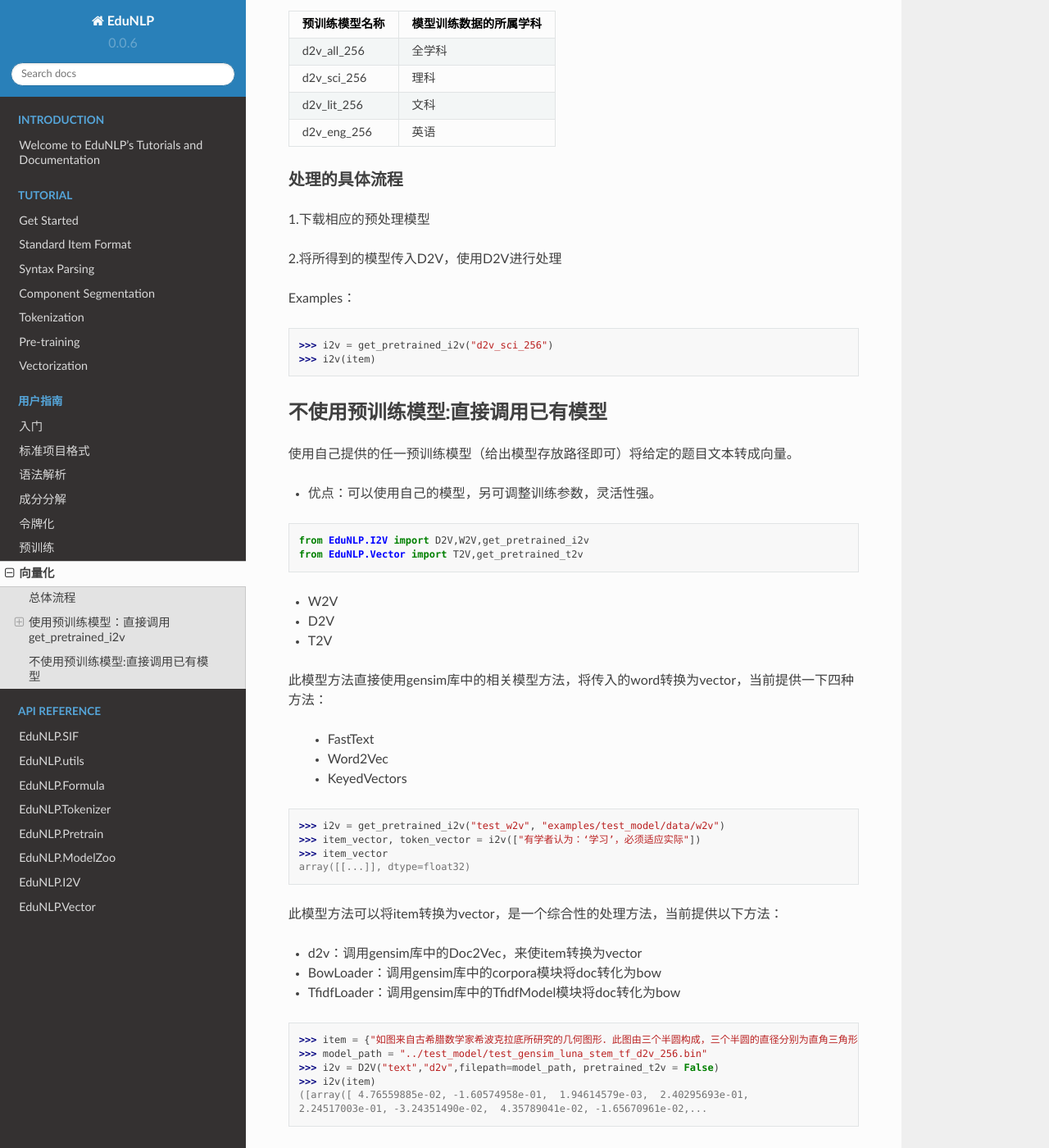
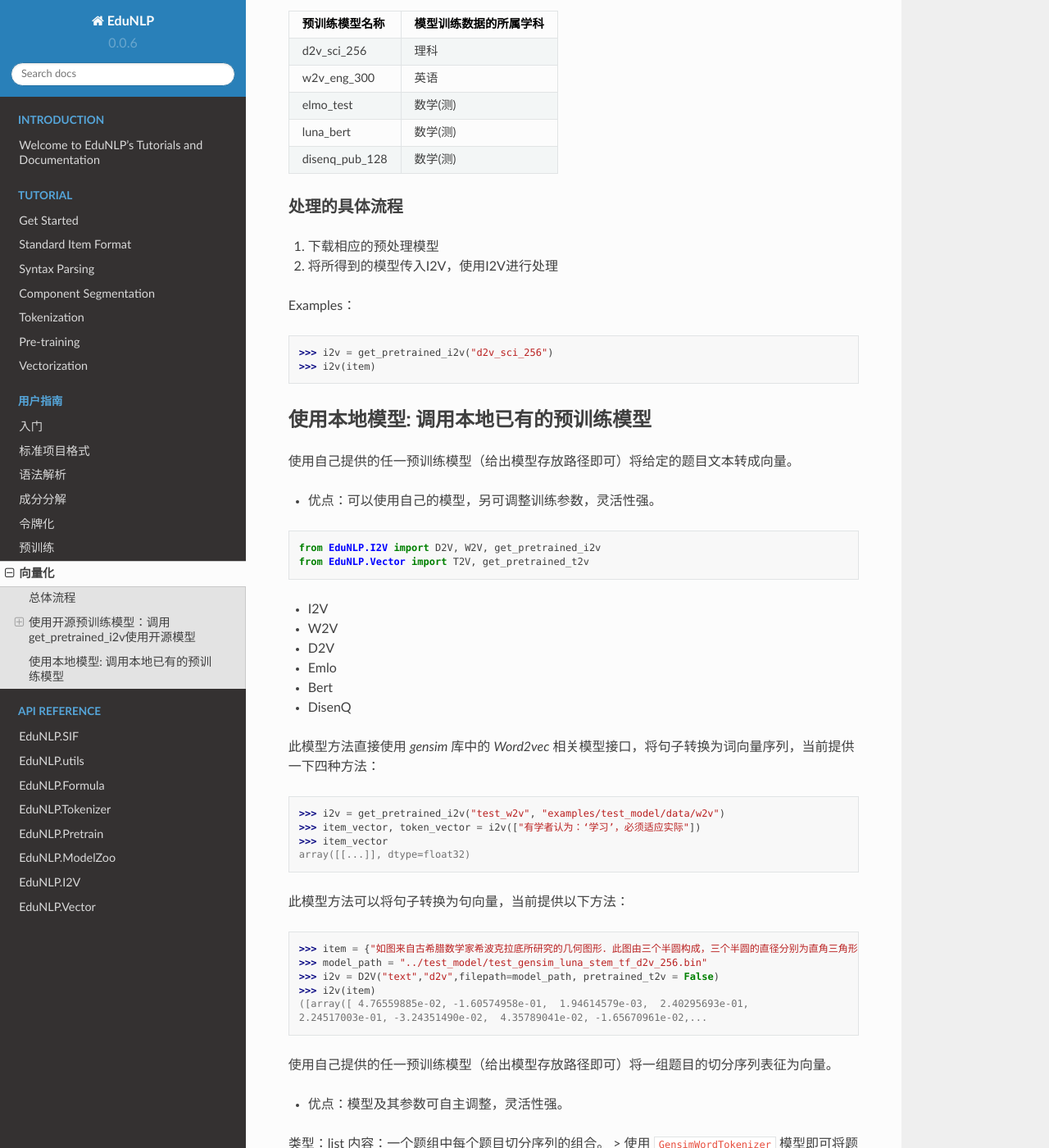
Before and after one commit to bigdata-ustc/EduNLP, a Sphinx documentation site: the page built from docs/source/tutorial/zh/vectorization.rst, in a window 1280 px wide and 1400 px high, scrolled down 902 px. Shown: the whole window at 82% size. Built offline with Sphinx 7.4.7 and the Read the Docs theme 2.0.0, drawn with Linux system fonts in a browser that asks for light colours; pages that are not in the unit, such as notebooks, are missing from menus; the version number is read from the project's files by our own code; some of the changed text lies outside the part shown.

Commit message:
[Doc] set up

```diff
--- a/docs/source/tutorial/zh/vectorization.rst
+++ b/docs/source/tutorial/zh/vectorization.rst
@@ -19,7 +19,7 @@
 4.使用已有或者使用提供的预训练模型，将令牌化后的item转换为向量。
 
 
-使用预训练模型：直接调用get_pretrained_i2v
+使用开源预训练模型：调用get_pretrained_i2v使用开源模型
 ---------------------------------------------
 
 使用 EduNLP 项目组给定的预训练模型将给定的题目文本转成向量。
@@ -33,26 +33,29 @@
 模型选择与使用
 ##################
 
-根据题目所属学科选择预训练模型：
+根据题目所属学科选择预训练模型：(以下为部分开源模型示例)
 
 +--------------------+------------------------+
 |    预训练模型名称  | 模型训练数据的所属学科 |
 +====================+========================+
-|    d2v_all_256     |        全学科          |
-+--------------------+------------------------+
 |    d2v_sci_256     |         理科           |
 +--------------------+------------------------+
-|    d2v_lit_256     |         文科           |
+|    w2v_eng_300     |         英语           |
 +--------------------+------------------------+
-|    d2v_eng_256     |         英语           |
+|    elmo_test       |         数学(测)       |
 +--------------------+------------------------+
+|    luna_bert       |         数学(测)       |
++--------------------+------------------------+
+|    disenq_pub_128  |         数学(测)       |
++--------------------+------------------------+
+
 
 处理的具体流程
 ##################
 
-1.下载相应的预处理模型
+1. 下载相应的预处理模型
 
-2.将所得到的模型传入D2V，使用D2V进行处理
+2. 将所得到的模型传入I2V，使用I2V进行处理
 
 Examples：
 
@@ -62,7 +65,7 @@ Examples：
   >>> i2v(item)
 
 
-不使用预训练模型:直接调用已有模型
+使用本地模型: 调用本地已有的预训练模型
 ------------------------------------
 
 使用自己提供的任一预训练模型（给出模型存放路径即可）将给定的题目文本转成向量。
@@ -74,28 +77,22 @@ Examples：
 
 ::
 
-   from EduNLP.I2V import D2V,W2V,get_pretrained_i2v
-   from EduNLP.Vector import T2V,get_pretrained_t2v
+   from EduNLP.I2V import D2V, W2V, get_pretrained_i2v
+   from EduNLP.Vector import T2V, get_pretrained_t2v
 
 提供的模型类型
 ++++++++++++++++++++
-
+- I2V
 - W2V
-
 - D2V
-
-- T2V
+- Emlo
+- Bert
+- DisenQ
 
 W2V
 <<<<<<<<<
 
-此模型方法直接使用gensim库中的相关模型方法，将传入的word转换为vector，当前提供一下四种方法：
-
- - FastText
-
- - Word2Vec
-
- - KeyedVectors
+此模型方法直接使用 `gensim` 库中的 `Word2vec` 相关模型接口，将句子转换为词向量序列，当前提供一下四种方法：
 
 ::
 
@@ -107,13 +104,7 @@ W2V
 D2V
 <<<<<<<<<<<<
 
-此模型方法可以将item转换为vector，是一个综合性的处理方法，当前提供以下方法：
-
-- d2v：调用gensim库中的Doc2Vec，来使item转换为vector
-
-- BowLoader：调用gensim库中的corpora模块将doc转化为bow
-
-- TfidfLoader：调用gensim库中的TfidfModel模块将doc转化为bow
+此模型方法可以将句子转换为句向量，当前提供以下方法：
 
 ::
 
@@ -124,7 +115,7 @@ D2V
    ([array([ 4.76559885e-02, -1.60574958e-01,  1.94614579e-03,  2.40295693e-01,
    2.24517003e-01, -3.24351490e-02,  4.35789041e-02, -1.65670961e-02,...
 
-T2V
+I2V
 <<<<<<<<<<
 
 使用自己提供的任一预训练模型（给出模型存放路径即可）将一组题目的切分序列表征为向量。
```
Also changed, not shown: 4 other files.
